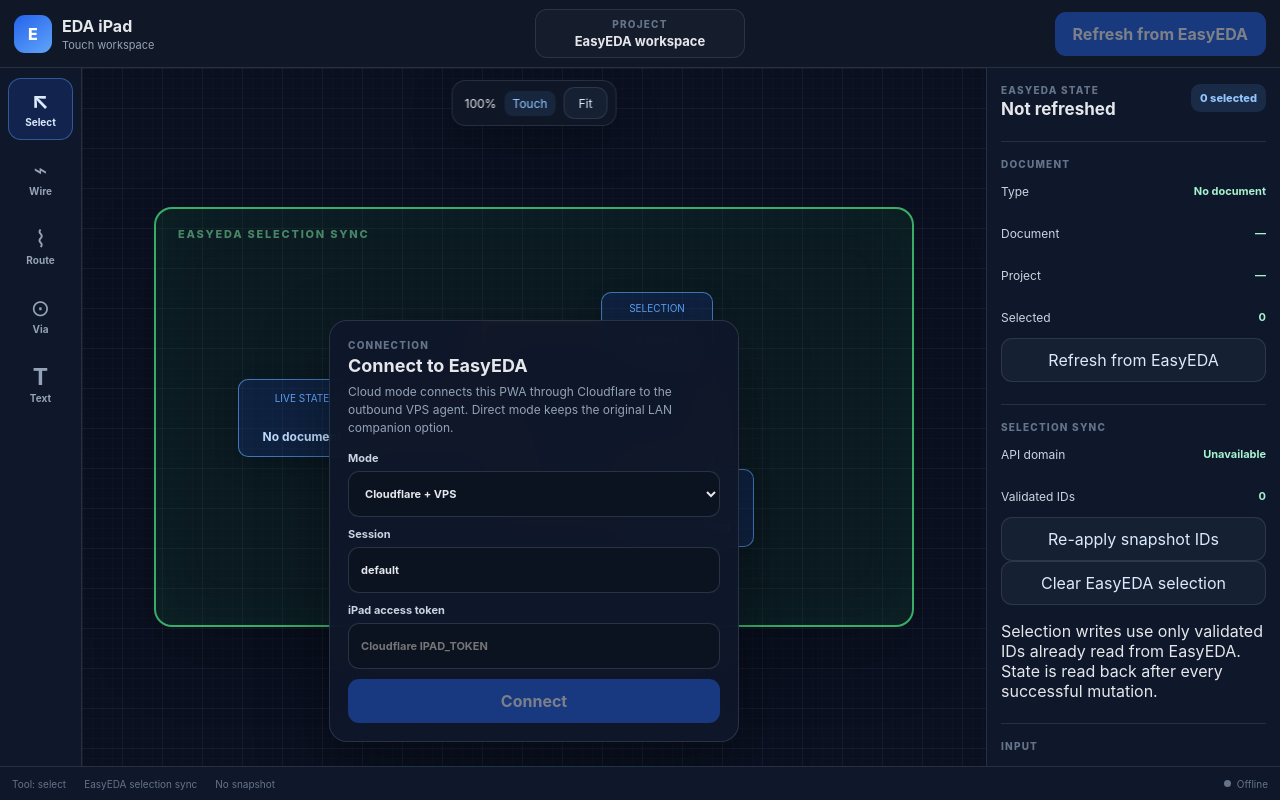
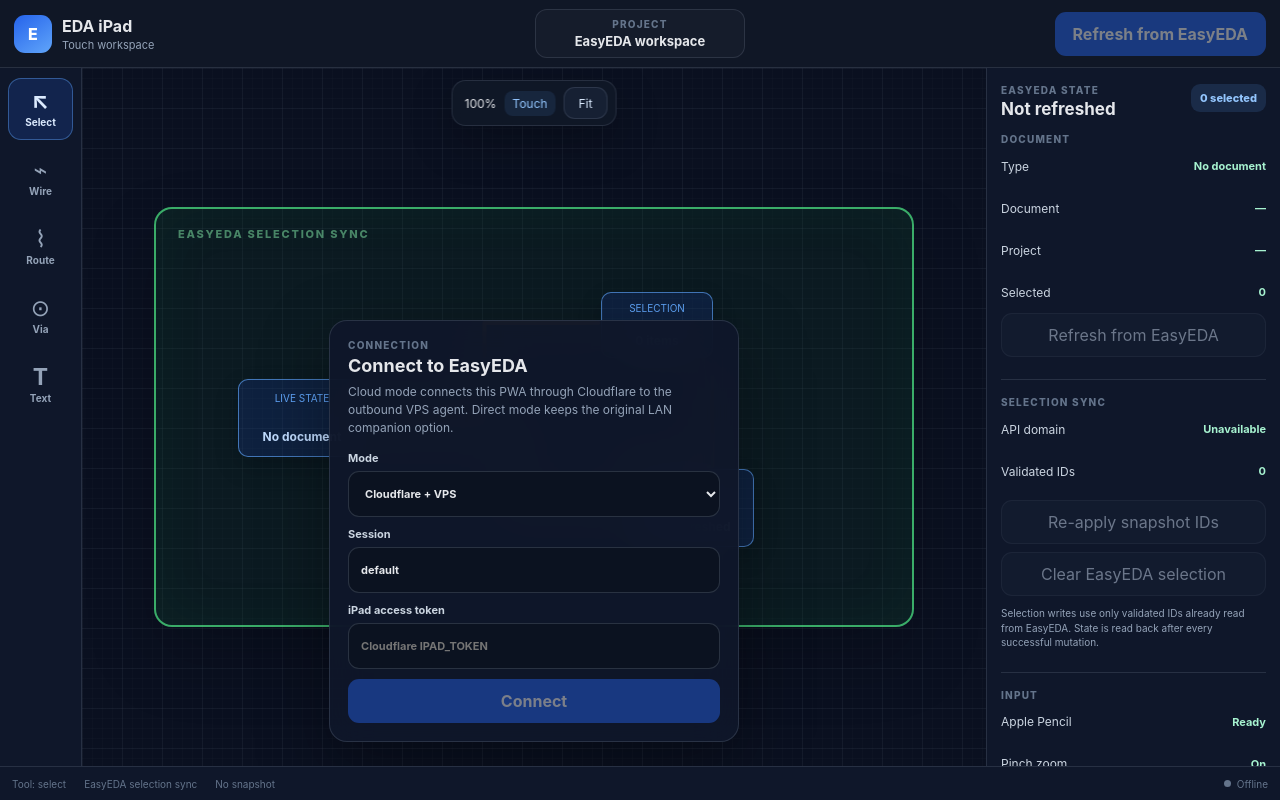
Before and after one commit to armtekcomputer-ops/easyeda-ipad, a React (Vite) app: page / in a window 1280 px wide. Built offline with nearby package versions, Linux system fonts and the light colour scheme.

Commit message:
style: add selection sync inspector states

```diff
--- a/src/styles.css
+++ b/src/styles.css
@@ -77,6 +77,7 @@
   border-radius: 11px;
   padding: 0 13px;
 }
+.secondary-button:disabled { opacity: 0.45; }
 
 .primary-button {
   border: 0;
@@ -234,8 +235,13 @@
 .field-grid label { display: grid; gap: 5px; color: var(--muted); font-size: 10px; font-weight: 700; }
 .field-grid input { width: 100%; height: 42px; border: 1px solid var(--line); border-radius: 9px; background: #111827; color: #e2e8f0; padding: 0 10px; }
 .panel-section { margin-top: 22px; padding-top: 16px; border-top: 1px solid var(--line); }
+.snapshot-section { margin-top: 0; padding-top: 0; border-top: 0; }
 .setting-row { min-height: 42px; display: flex; align-items: center; justify-content: space-between; gap: 8px; color: #cbd5e1; font-size: 12px; }
 .setting-row strong { font-size: 11px; color: #a7f3d0; }
+.truncate-value { max-width: 160px; overflow: hidden; text-overflow: ellipsis; white-space: nowrap; }
+.snapshot-error { margin: 4px 0 10px; color: #fca5a5; font-size: 11px; line-height: 1.45; overflow-wrap: anywhere; }
+.selection-actions { display: grid; gap: 8px; margin-top: 8px; }
+.panel-note { margin: 10px 0 0; color: var(--muted); font-size: 10px; line-height: 1.45; }
 .status-text.status-disconnected { color: #94a3b8; }
 .status-text.status-connecting { color: #fcd34d; }
 .status-text.status-connected { color: #86efac; }
```
